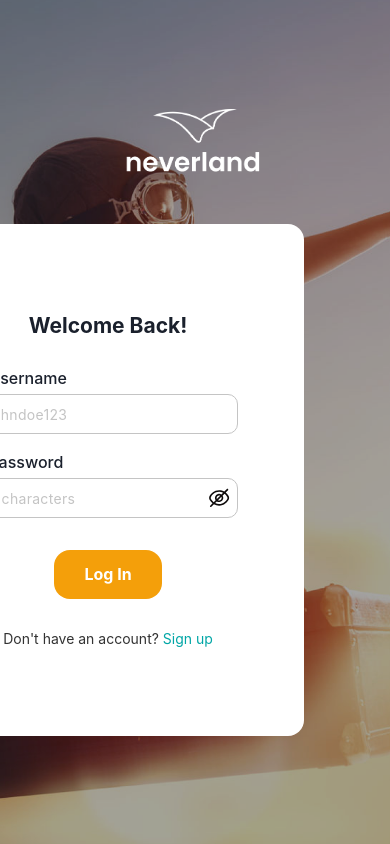
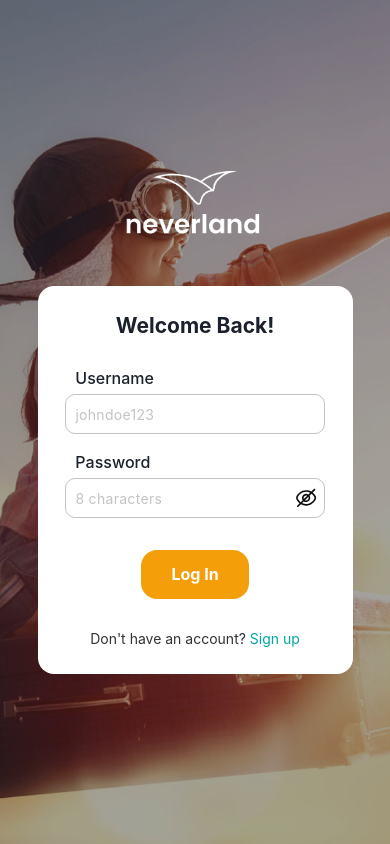
Before and after one commit to NEVERLAND-repository/Neverland-Client, a React (Create React App) app: page /login in a window 390 px wide. Built offline with nearby package versions, Linux system fonts and the light colour scheme.

Commit message:
Fixing mobile rendering of form and form cards: mobile responsive view

```diff
--- a/src/components/formCardComponent/FormCard.module.css
+++ b/src/components/formCardComponent/FormCard.module.css
@@ -52,4 +52,9 @@
   .formTitle{
     font-size: 2.1rem;
   }
+  .loginCard {
+    width: 31.5rem;
+    height: 38.8rem;
+    margin: 0 auto;
+  }
 }
```
